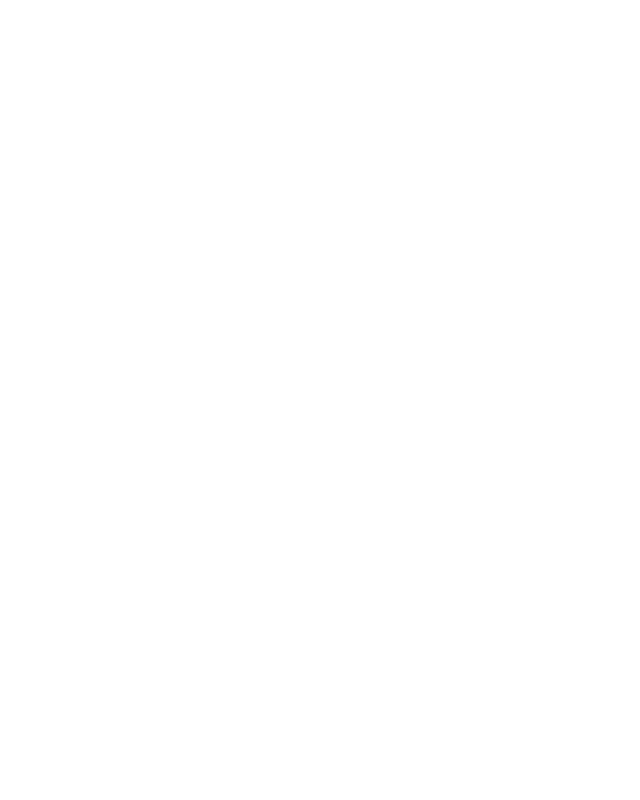
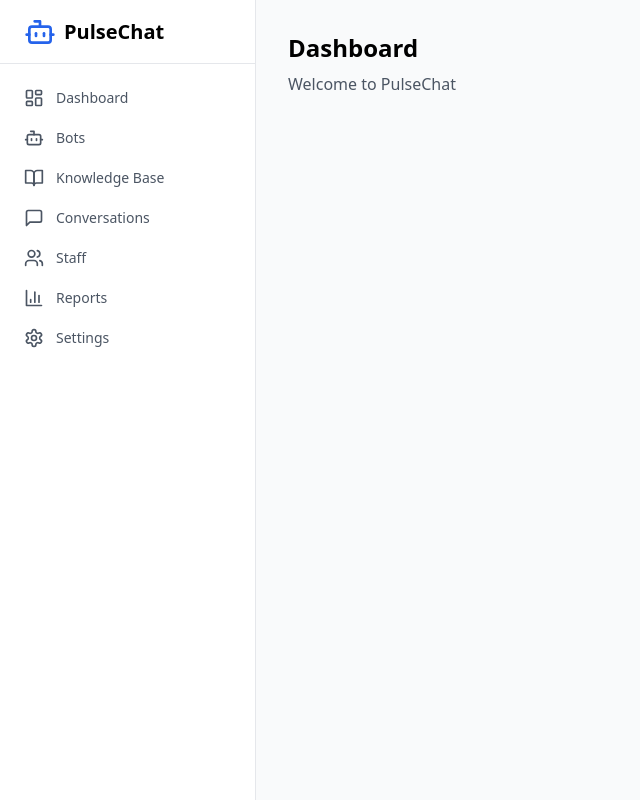
Before and after one commit to Amirshahzad422/PulseChat, a Next.js app in the folder apps/dashboard/: page / in a window 1280 px wide. Before the commit this address had no page. Shown: the whole page, without its empty margins (0-640 px from the left). Built offline with nearby package versions, Linux system fonts and the light colour scheme.

Commit message:
feat: add dashboard layout with sidebar navigation

```diff
--- /dev/null
+++ b/apps/dashboard/app/(dashboard)/layout.tsx
@@ -0,0 +1,16 @@
+import { Sidebar } from '@/components/ui/sidebar'
+
+export default function DashboardLayout({
+  children,
+}: {
+  children: React.ReactNode
+}) {
+  return (
+    <div className="flex h-screen">
+      <Sidebar />
+      <main className="flex-1 overflow-y-auto bg-gray-50 p-8">
+        {children}
+      </main>
+    </div>
+  )
+}
--- /dev/null
+++ b/apps/dashboard/app/(dashboard)/page.tsx
@@ -0,0 +1,8 @@
+export default function DashboardPage() {
+  return (
+    <div>
+      <h1 className="text-2xl font-bold">Dashboard</h1>
+      <p className="mt-2 text-gray-600">Welcome to PulseChat</p>
+    </div>
+  )
+}
--- a/apps/dashboard/app/layout.tsx
+++ b/apps/dashboard/app/layout.tsx
@@ -1,8 +1,5 @@
 import type { Metadata } from 'next'
-import { Inter } from 'next/font/google'
 import './globals.css'
-
-const inter = Inter({ subsets: ['latin'] })
 
 export const metadata: Metadata = {
   title: 'PulseChat Dashboard',
@@ -16,7 +13,7 @@
 }) {
   return (
     <html lang="en">
-      <body className={inter.className}>{children}</body>
+      <body className="font-sans antialiased">{children}</body>
     </html>
   )
 }
--- /dev/null
+++ b/apps/dashboard/components/dashboard/nav-items.tsx
@@ -0,0 +1,19 @@
+import {
+  LayoutDashboard,
+  Bot,
+  BookOpen,
+  MessageSquare,
+  Users,
+  BarChart3,
+  Settings,
+} from 'lucide-react'
+
+export const navItems = [
+  { name: 'Dashboard', href: '/dashboard', icon: LayoutDashboard },
+  { name: 'Bots', href: '/bots', icon: Bot },
+  { name: 'Knowledge Base', href: '/knowledge', icon: BookOpen },
+  { name: 'Conversations', href: '/conversations', icon: MessageSquare },
+  { name: 'Staff', href: '/staff', icon: Users },
+  { name: 'Reports', href: '/reports', icon: BarChart3 },
+  { name: 'Settings', href: '/settings', icon: Settings },
+]
--- /dev/null
+++ b/apps/dashboard/components/ui/sidebar.tsx
@@ -0,0 +1,40 @@
+'use client'
+
+import Link from 'next/link'
+import { usePathname } from 'next/navigation'
+import { Bot } from 'lucide-react'
+import { cn } from '@/lib/utils'
+import { navItems } from '@/components/dashboard/nav-items'
+
+export function Sidebar() {
+  const pathname = usePathname()
+
+  return (
+    <div className="flex h-full w-64 flex-col border-r bg-white">
+      <div className="flex h-16 items-center border-b px-6">
+        <Bot className="h-8 w-8 text-blue-600" />
+        <span className="ml-2 text-xl font-bold">PulseChat</span>
+      </div>
+      <nav className="flex-1 space-y-1 px-3 py-4">
+        {navItems.map((item) => {
+          const isActive = pathname.startsWith(item.href)
+          return (
+            <Link
+              key={item.name}
+              href={item.href}
+              className={cn(
+                'flex items-center rounded-lg px-3 py-2 text-sm font-medium transition-colors',
+                isActive
+                  ? 'bg-blue-50 text-blue-700'
+                  : 'text-gray-600 hover:bg-gray-50 hover:text-gray-900'
+              )}
+            >
+              <item.icon className="mr-3 h-5 w-5" />
+              {item.name}
+            </Link>
+          )
+        })}
+      </nav>
+    </div>
+  )
+}
--- /dev/null
+++ b/apps/dashboard/lib/utils.ts
@@ -0,0 +1,6 @@
+import { type ClassValue, clsx } from 'clsx'
+import { twMerge } from 'tailwind-merge'
+
+export function cn(...inputs: ClassValue[]) {
+  return twMerge(clsx(inputs))
+}
--- a/apps/dashboard/next.config.ts
+++ b/apps/dashboard/next.config.mjs
@@ -1,6 +1,5 @@
-import type { NextConfig } from 'next'
-
-const nextConfig: NextConfig = {
+/** @type {import('next').NextConfig} */
+const nextConfig = {
   transpilePackages: ['@pulsechat/shared'],
 }
 
```
